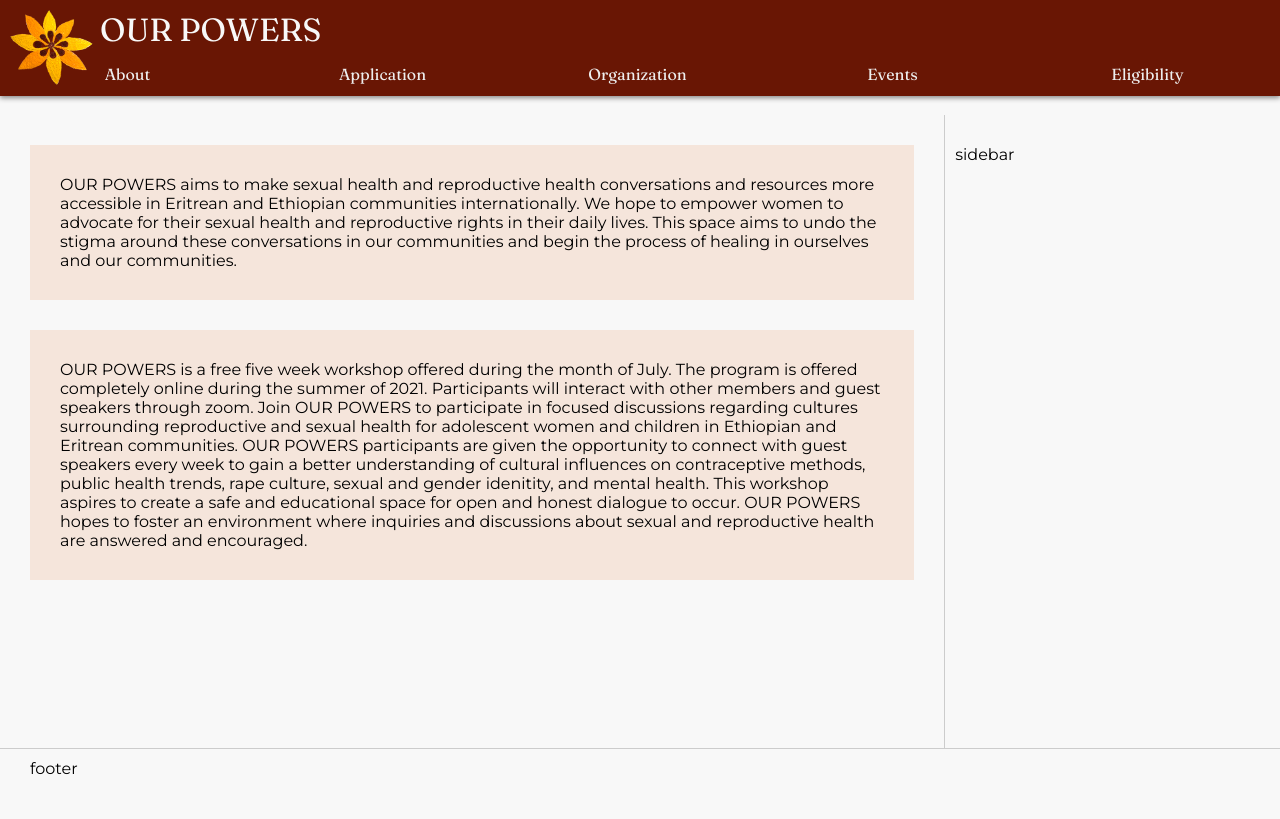
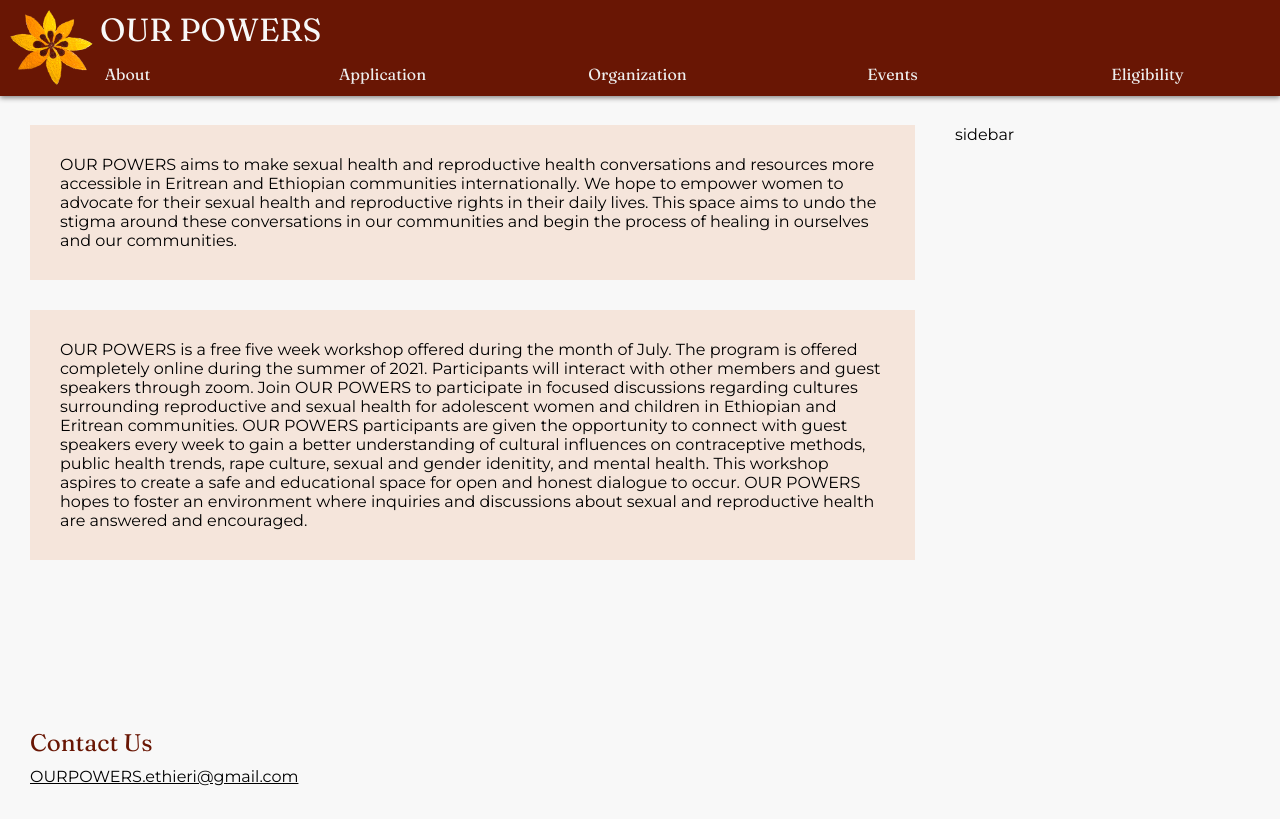
Before and after one commit to Ave-Wat/our-powers-website, a React (Create React App) app: page / in a window 1280 px wide. Built offline with nearby package versions, Linux system fonts and the light colour scheme.

Commit message:
added professionalish footer

```diff
--- a/src/App.css
+++ b/src/App.css
@@ -140,7 +140,8 @@ i {
 .pageContent {
   float: left;
   width: 75vw;
-  min-height: calc(100vh - 5.44em - 30px - 50px);
+  min-height: calc(100vh - 5.7em - 150px);
+	margin-top: -20px;
 }
 
 .textContainer {
@@ -165,11 +166,12 @@ p {
 .sidebar {
   float: left;
   width: 25vw;
-  min-height: calc(100vh - 5.44em - 30px - 50px - 60px);
-  border-width: 1px;
+  min-height: calc(100vh - 5.44em - 150px);
+  /*border-width: 1px;
   border-left-style: solid;
-  border-color: var(--main-medgray);
+  border-color: var(--main-medgray);*/
   padding: 30px 10px;
+	margin-top: -20px;
 }
 
 iframe {
@@ -180,13 +182,17 @@ iframe {
 }
 
 .footer {
-  height: 50px;
+  height: 60px;
   padding: 10px 30px;
-  border-top-style: solid;
+  /*border-top-style: solid;
   border-width: 1px;
-  border-color: var(--main-medgray);
+  border-color: var(--main-medgray);*/
 	background-color: var(--main-whitegray);
 	z-index: 2;
+}
+
+.footer a {
+	color: black;
 }
 
 @media screen and (max-width: 500px){
--- a/src/App.js
+++ b/src/App.js
@@ -198,7 +198,8 @@ function Sidebar() {
 
 const Footer = () => (
   <div className="footer">
-  footer
+    <h2>Contact Us</h2>
+    <a href="mailto:OURPOWERS.ethieri@gmail.com">OURPOWERS.ethieri@gmail.com</a>
   </div>
 );
 
```
